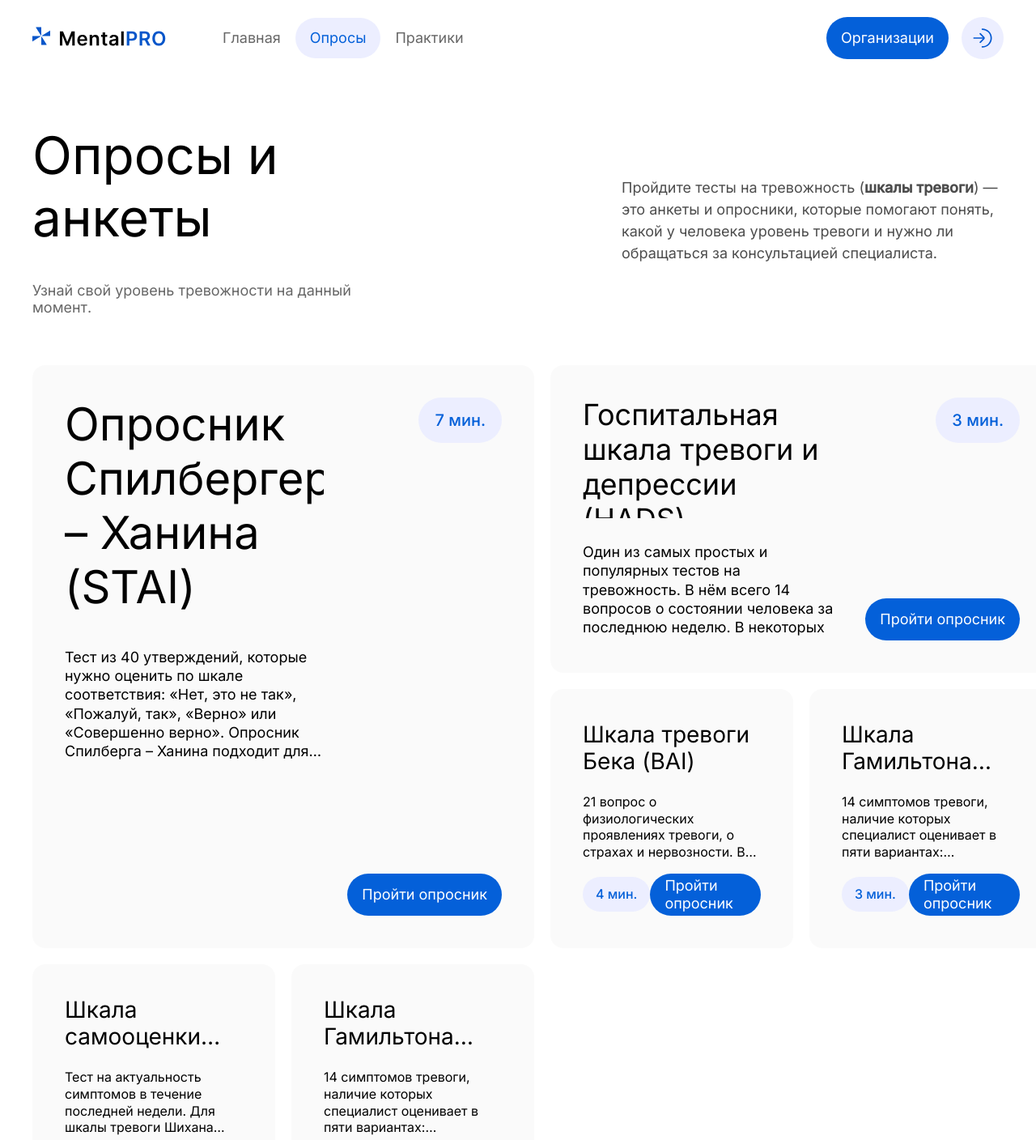
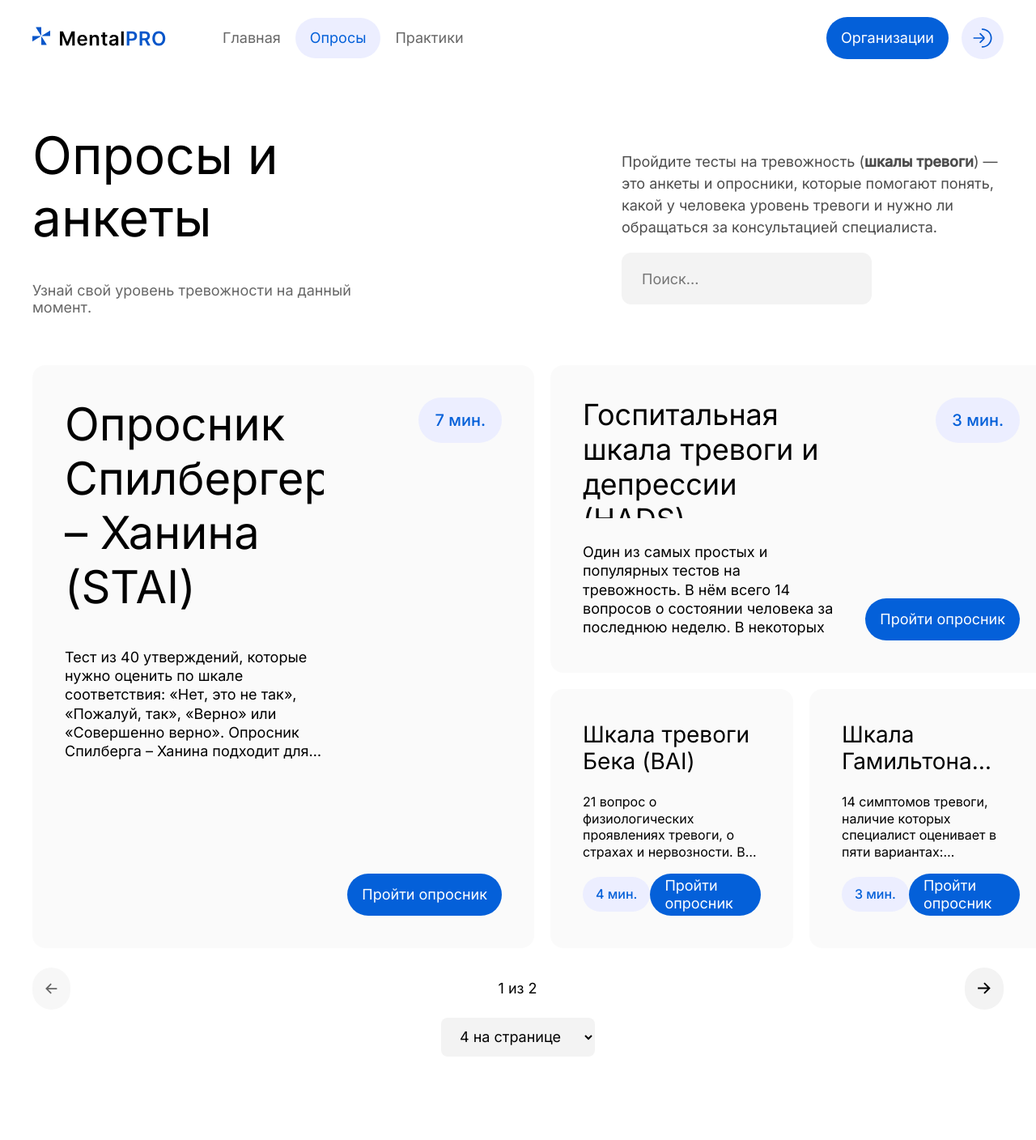
Before and after one commit to akiverin/MentalPRO, a React (Vite) app in the folder client/: page /surveys in a window 1280 px wide. Shown: the top 1408 px of the page at 81% size. Built offline with nearby package versions, Linux system fonts and the light colour scheme.

Commit message:
add search component and functions, hook

```diff
--- /dev/null
+++ b/client/src/components/Search/Search.scss
@@ -0,0 +1,12 @@
+.search {
+  display: flex;
+  align-items: center;
+  gap: 0.5rem;
+  width: 100%;
+  max-width: 400px;
+  position: relative;
+
+  &__clear {
+    aspect-ratio: 1 / 1;
+  }
+}
--- /dev/null
+++ b/client/src/components/Search/Search.tsx
@@ -0,0 +1,57 @@
+import { FC, useState, useCallback, useEffect } from "react";
+import Input from "@components/ui/Input/Input";
+import Button from "@components/ui/Button/Button";
+import { useDebounce } from "@/hooks/debounce";
+import "./Search.scss";
+
+interface SearchProps {
+  placeholder?: string;
+  onSearch: (query: string) => void;
+  className?: string;
+}
+
+const Search: FC<SearchProps> = ({
+  placeholder = "Поиск...",
+  onSearch,
+  className = "",
+}) => {
+  const [query, setQuery] = useState("");
+
+  const debouncedQuery = useDebounce(query, 300);
+
+  useEffect(() => {
+    onSearch(debouncedQuery);
+  }, [debouncedQuery, onSearch]);
+
+  const handleChange = useCallback((e: React.ChangeEvent<HTMLInputElement>) => {
+    setQuery(e.target.value);
+  }, []);
+
+  const handleClear = useCallback(() => {
+    setQuery("");
+  }, []);
+
+  return (
+    <div className={`search ${className}`}>
+      <Input
+        type="text"
+        value={query}
+        onChange={handleChange}
+        placeholder={placeholder}
+        className="search__input"
+      />
+      {query && (
+        <Button
+          background="secondary"
+          size="large"
+          onClick={handleClear}
+          className="search__clear"
+        >
+          ✕
+        </Button>
+      )}
+    </div>
+  );
+};
+
+export default Search;
--- /dev/null
+++ b/client/src/hooks/debounce.ts
@@ -0,0 +1,12 @@
+import { useState, useEffect } from "react";
+
+export const useDebounce = <T>(value: T, delay = 300): T => {
+  const [debouncedValue, setDebouncedValue] = useState(value);
+
+  useEffect(() => {
+    const handler = setTimeout(() => setDebouncedValue(value), delay);
+    return () => clearTimeout(handler);
+  }, [value, delay]);
+
+  return debouncedValue;
+};
--- a/client/src/pages/Surveys/Surveys.scss
+++ b/client/src/pages/Surveys/Surveys.scss
@@ -27,9 +27,12 @@
     color: v.$dark;
   }
 
+  &__search {
+    flex: 1;
+  }
+
   &__desc {
     font-size: v.$h6-size;
-    flex: 1;
     color: v.$dark-active;
     line-height: 1.5;
   }
--- a/client/src/pages/Surveys/Surveys.tsx
+++ b/client/src/pages/Surveys/Surveys.tsx
@@ -1,8 +1,9 @@
 import { useState, useMemo } from "react";
-
+import { searchFilter } from "@utils/search";
 import CardSurvey from "@/components/CardSurvey/CardSurvey";
 import "./Surveys.scss";
 import Pagination from "@/components/ui/Pagination/Pagination";
+import Search from "@/components/Search/Search";
 
 const surveysData = [
   {
@@ -57,17 +58,23 @@ const surveysData = [
 
 const Surveys = () => {
   const [currentPage, setCurrentPage] = useState(1);
-  const [pageSize, setPageSize] = useState(6);
+  const [pageSize, setPageSize] = useState(4);
+  const [searchQuery, setSearchQuery] = useState("");
+
+  const filteredSurveys = useMemo(
+    () => searchFilter(surveysData, searchQuery, ["name", "description"]),
+    [searchQuery]
+  );
 
   const totalPages = useMemo(
-    () => Math.ceil(surveysData.length / pageSize),
-    [pageSize]
+    () => Math.ceil(filteredSurveys.length / pageSize),
+    [filteredSurveys, pageSize]
   );
 
   const paginatedSurveys = useMemo(() => {
     const start = (currentPage - 1) * pageSize;
-    return surveysData.slice(start, start + pageSize);
-  }, [currentPage, pageSize]);
+    return filteredSurveys.slice(start, start + pageSize);
+  }, [currentPage, pageSize, filteredSurveys]);
 
   return (
     <>
@@ -79,11 +86,17 @@ const Surveys = () => {
               Узнай свой уровень тревожности на данный момент.
             </p>
           </div>
-          <p className="surveys-info__desc">
-            Пройдите тесты на тревожность (<b>шкалы тревоги</b>) — это анкеты и
-            опросники, которые помогают понять, какой у человека уровень тревоги
-            и нужно ли обращаться за консультацией специалиста.
-          </p>
+          <div className="surveys-info__search">
+            <p className="surveys-info__desc">
+              Пройдите тесты на тревожность (<b>шкалы тревоги</b>) — это анкеты
+              и опросники, которые помогают понять, какой у человека уровень
+              тревоги и нужно ли обращаться за консультацией специалиста.
+            </p>
+            <Search
+              onSearch={setSearchQuery}
+              className="surveys-info__search"
+            />
+          </div>
         </div>
       </section>
 
--- /dev/null
+++ b/client/src/utils/search.ts
@@ -0,0 +1,14 @@
+export const searchFilter = <T extends Record<string, unknown>>(
+  items: T[],
+  query: string,
+  fields: (keyof T)[]
+): T[] => {
+  if (!query.trim()) return items;
+
+  const lowerQuery = query.toLowerCase();
+  return items.filter((item) =>
+    fields.some((field) =>
+      String(item[field]).toLowerCase().includes(lowerQuery)
+    )
+  );
+};
```
